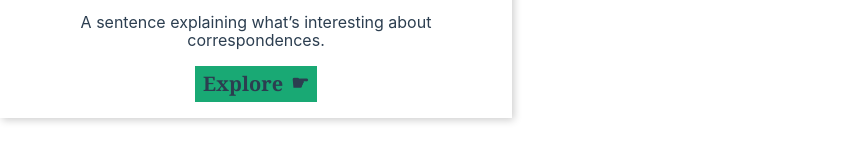
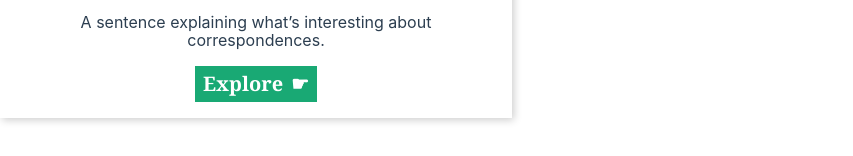
Before and after one commit to phivk/fitz-hayley-1, a Vue app: page / in a window 1280 px wide. Shown: the part 203-359 px from the top of the page, without its empty margins (0-853 px from the left). Built offline with nearby package versions, Linux system fonts and the light colour scheme.

Commit message:
Use ButtonLink instead of Button in CTACard

```diff
--- a/src/components/CTACard.vue
+++ b/src/components/CTACard.vue
@@ -2,12 +2,14 @@
   <div class="bg-white shadow-4 mw6 pa3">
     <h1 class="serif f2 mb3">{{ title }}</h1>
     <p class="sans-serif mb3">{{ content }}</p>
-    <Button>{{ buttonText }}<span class="sans-serif ml2 mt-2">☛</span></Button>
+    <ButtonLink :link="buttonLink"
+      >{{ buttonText }}<span class="sans-serif ml2 mt-2">☛</span></ButtonLink
+    >
   </div>
 </template>
 
 <script>
-import Button from "./Button";
+import ButtonLink from "./ButtonLink";
 
 export default {
   name: "CTACard",
@@ -18,7 +20,7 @@ export default {
     buttonLink: { type: String, default: "#" }
   },
   components: {
-    Button: Button
+    ButtonLink: ButtonLink
   }
 };
 </script>
```
